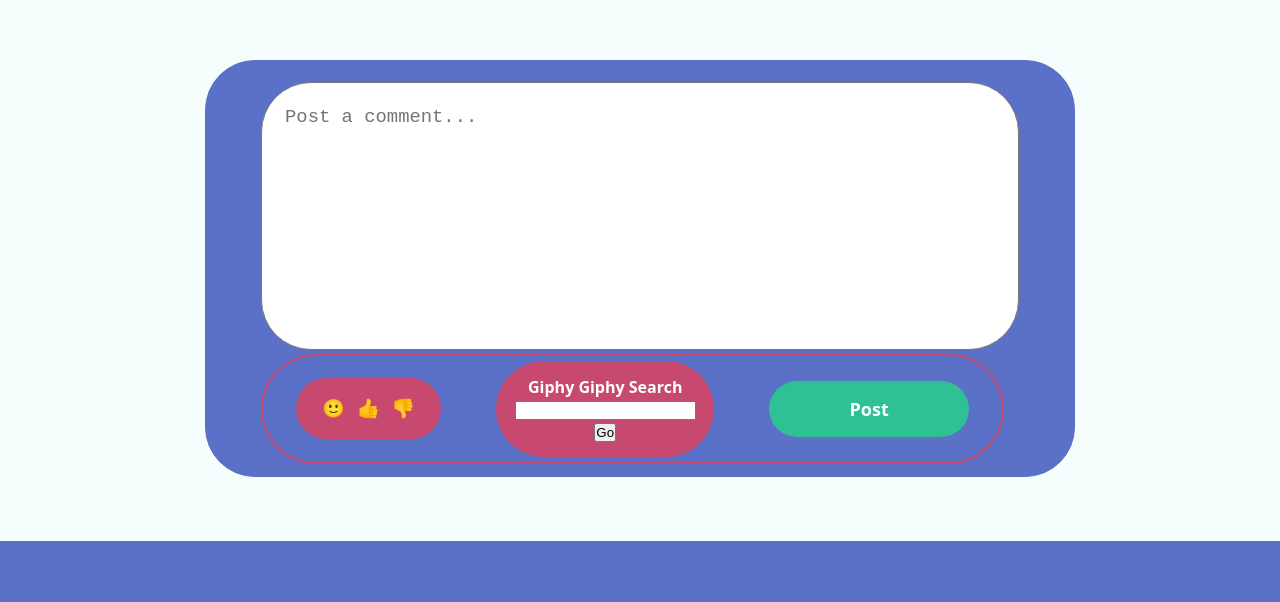
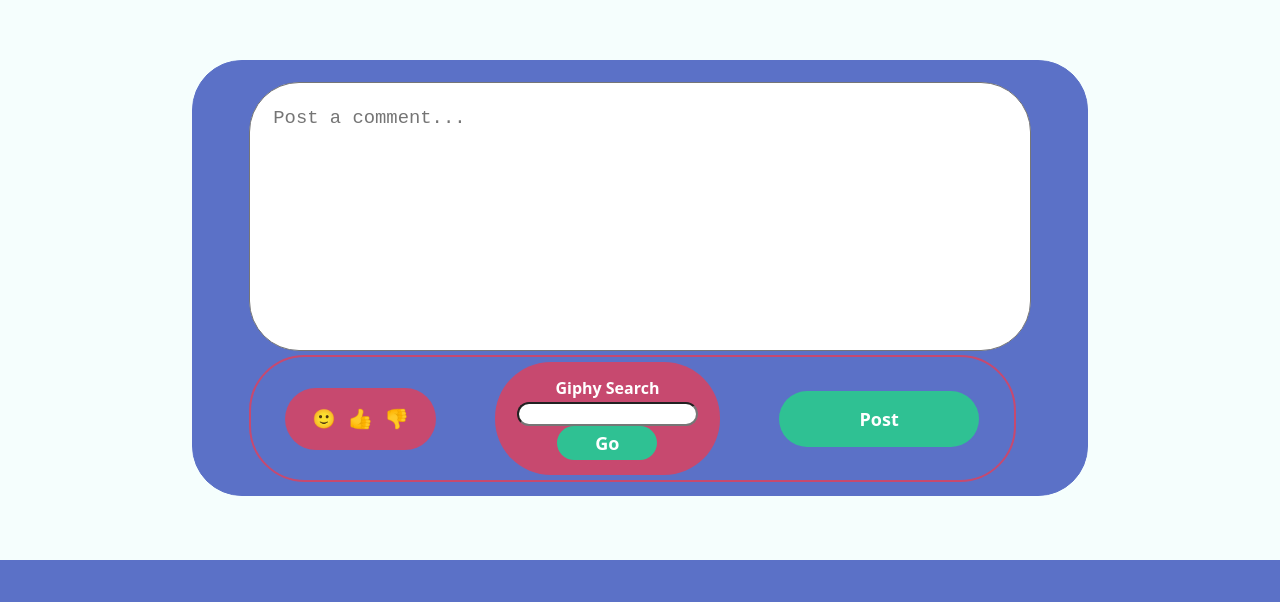
Before and after one commit to mike-rv/client-side-blog, a plain HTML site: page index.html in a window 1280 px wide. Shown: the part 154-756 px from the top of the page. Drawn offline with Linux system fonts and the light colour scheme.

Commit message:
stylise giphy search/container

```diff
--- a/assets/style.css
+++ b/assets/style.css
@@ -210,6 +210,40 @@ h1{
     width: 92%;
 }
 
+#search{
+    padding-bottom: 5px;
+    border-radius: 50px;
+    margin: 0;
+    text-align: center;
+}
+
+#btnSearch {
+    width: 100px;
+    background-color: #2FC193;
+    border: 0;
+    border-radius: 56px;
+    color: #fff;
+    cursor: pointer;
+    display: inline-block;
+    font-family: system-ui, -apple-system, system-ui, "Segoe UI", Roboto, Ubuntu, "Helvetica Neue", sans-serif;
+    font-size: 18px;
+    font-weight: 600;
+    outline: 0;
+    padding: 5px 5px 5px 5px;
+    position: relative;
+    text-align: center;
+    text-decoration: none;
+    transition: all .3s;
+    user-select: none;
+    -webkit-user-select: none;
+    touch-action: manipulation;
+}
+
+#btnSearch:hover{
+    box-shadow: rgba(255, 255, 255, .2) 0 3px 15px inset, rgba(0, 0, 0, .1) 0 3px 5px, rgba(0, 0, 0, .1) 0 10px 13px;
+    transform: scale(1.05);
+}
+
 .button-post:hover {
     box-shadow: rgba(255, 255, 255, .2) 0 3px 15px inset, rgba(0, 0, 0, .1) 0 3px 5px, rgba(0, 0, 0, .1) 0 10px 13px;
     transform: scale(1.05);
--- a/index.html
+++ b/index.html
@@ -35,7 +35,7 @@
                             <img class="thumbs-up-emoji" src="assets/img/thumbsup.png" alt="">
                             <img class="thumbs-down-emoji" src="assets/img/thumbsdown.png" alt="">
                         </div>
-                        <div class="giphy-box">Giphy
+                        <div class="giphy-box">
                         <form>
                             <label for="search">Giphy Search</label>
                             <input id="search" type="search" />
```
